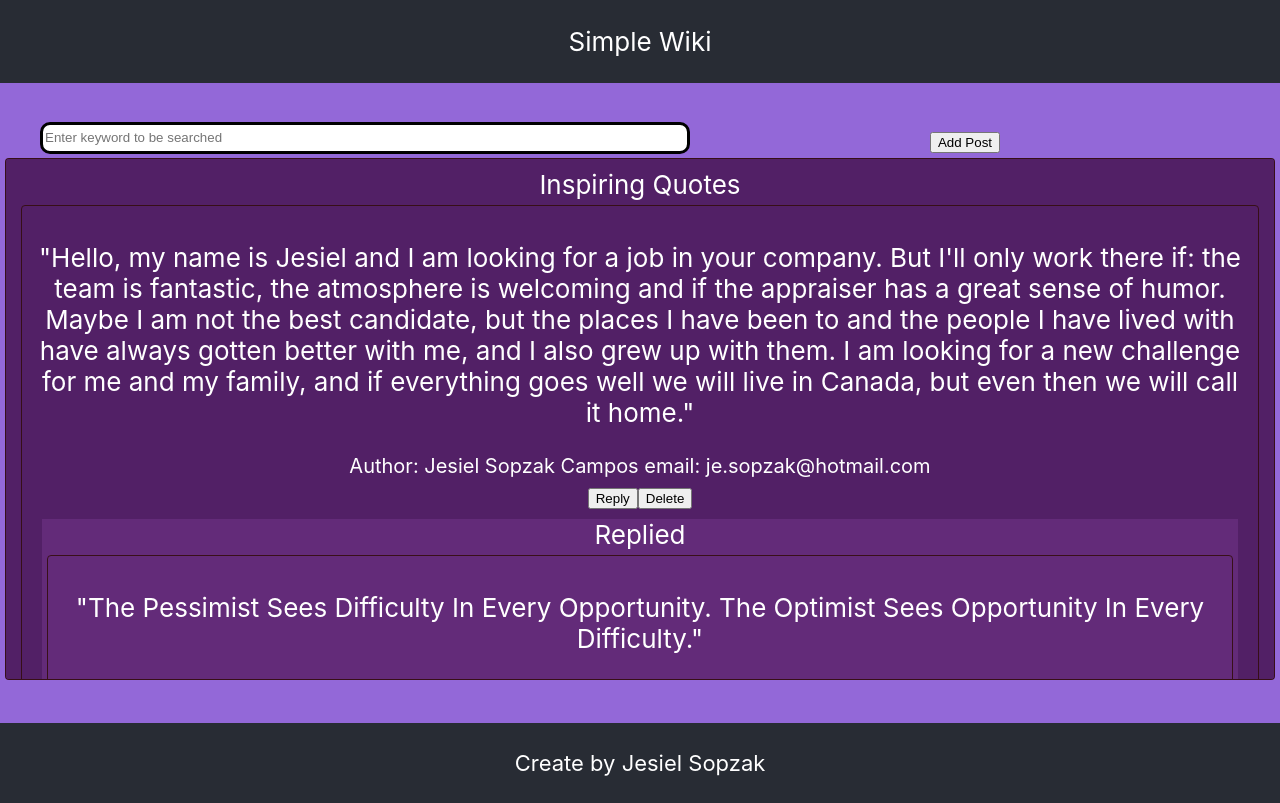
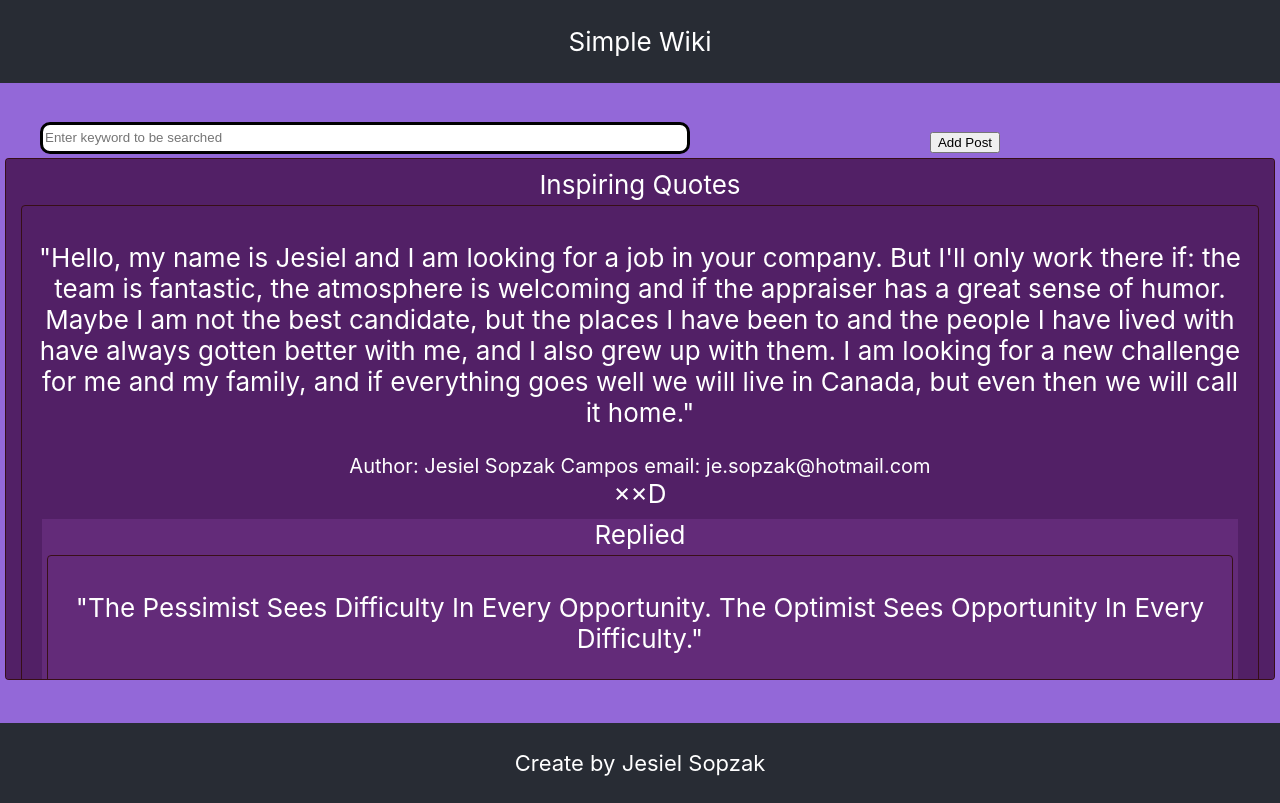
Before and after one commit to Sopzak/SimpleWiki, a React (Create React App) app: page / in a window 1280 px wide. Built offline with nearby package versions, Linux system fonts and the light colour scheme.

Commit message:
Buttons working

```diff
--- a/src/components/HomePage/index.js
+++ b/src/components/HomePage/index.js
@@ -2,7 +2,7 @@ import React, { useState } from 'react';
 import './style.css';
 import initialPostData from "../data/postdata.json";
 
-const initialFormState = { id: '', name: '', description: '', email: '' }
+const initialFormState = { id: '', name: '', description: '', email: '', replys: null }
 
 function HomePage() {
   const [Posts, setPost] = useState(initialPostData);
@@ -14,10 +14,19 @@ function HomePage() {
 
   function createPost(){
       var listPosts = Posts;
+      var min = 1;
+      var max = 100;
+      var rand =  min + (Math.random() * (max-min));
+
+      formData["id"] = rand.toString();
       if(replier){
         listPosts = Posts.filter((data)=>{
             if(data.id.includes(replier.id)){
-                data.replys.push(formData);
+                if(!data.replys){
+                    data["replys"] = [formData];
+                }else{
+                    data.replys.push(formData);
+                }
                 return data;
             }else{
                 return data
@@ -28,8 +37,8 @@ function HomePage() {
       }
       setFormData(initialFormState);
       setPost(listPosts);
+      loadList();
       setStateModal("none");
-      findPost();
       setReplier(null);
   }
 
@@ -38,6 +47,10 @@ function HomePage() {
         var keyword = event.target.value;
         setFilter(keyword);
     }
+    loadList();
+  }
+
+  function loadList(){
     var listPost = Posts.filter((data)=>{
         if(filterKey == null)
             return data
@@ -47,14 +60,22 @@ function HomePage() {
             return null
         }
       });
-    //if(listPost)
-        setFiltredPost(listPost);
-    //else
-      //setFiltredPost([{description:'NOT FOUND'}])
+      setFiltredPost(listPost);
   }
 
   function deletePost(postId){
-    //console.log(postId);
+    console.log(postId);
+    var listPosts = Posts;
+    listPosts = Posts.filter((data)=>{
+        if(data.id.includes(postId)){
+            return null;
+        }else {
+            return data
+        }
+    });
+    console.log(Posts.length + " - " + listPosts.length)
+    setPost(listPosts);
+    loadList();
   }
 
   function replyPost(repliedPost){
@@ -70,10 +91,18 @@ function HomePage() {
                 <div className="post-author" >
                     Author: {post.name} email: {post.email}
                 </div>
-                {(!repliedId) &&
-                    <button onClick={() => {replyPost(post)}} >Reply</button>
-                }
-                <button onClick={deletePost(post.id)} >Delete</button>
+                <span
+                    onClick={() => {
+                        replyPost(post.id)
+                    }}>
+                    &times;
+                </span>
+                <span
+                    onClick={() => {
+                        if (window.confirm('Are you sure you wish to delete this item?')) { deletePost(post.id) }
+                    }}>
+                    &times;D
+                </span>
 
                 {(post.replys) &&
                     (<div className="post-reply"
@@ -98,7 +127,10 @@ function HomePage() {
               <div className="modal-content">
                 <span
                   className="close"
-                  onClick={() => {setStateModal("none");}}>
+                  onClick={() => {
+                      setStateModal("none");
+                      setReplier(null);
+                  }}>
                     &times;
                 </span>
                 <input
@@ -151,10 +183,13 @@ function HomePage() {
             </button>
             <div className="post-container"
                 style={{marginBottom: 30, margin: 5, maxHeight:'500px', minHeight: '300px', overflowY: 'scroll' }}>
-                <label>Inspiring Quotes
-                    {
-                        FiltredPost.map(post => showPost(post))
-                    }
+                <label style={ { width:'100%'}}>Inspiring Quotes
+                    <React.Fragment>
+                        {
+                            FiltredPost.map(post => showPost(post))
+                        }
+                    </React.Fragment>
+
                 </label>
             </div>
         </div>
--- a/src/components/data/postdata.json
+++ b/src/components/data/postdata.json
@@ -23,7 +23,8 @@
         "id" : "wdsf7fKhkl2",
         "name": "Winston Churchill",
         "email": "winston.c@uk.com",
-        "description": "Success is not final, failure is not fatal, it is the courage to continue that counts."
+        "description": "Success is not final, failure is not fatal, it is the courage to continue that counts.",
+        "replys": null
     },
     {
         "id" : "sdHFk743jbk",
```
